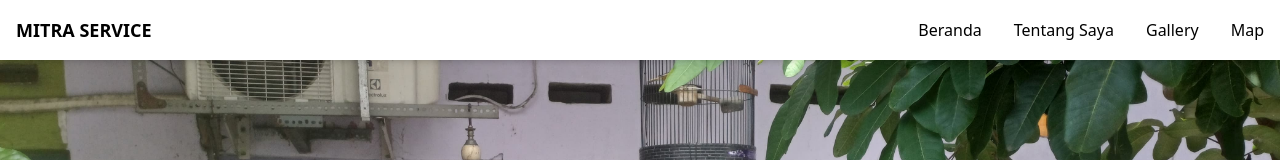
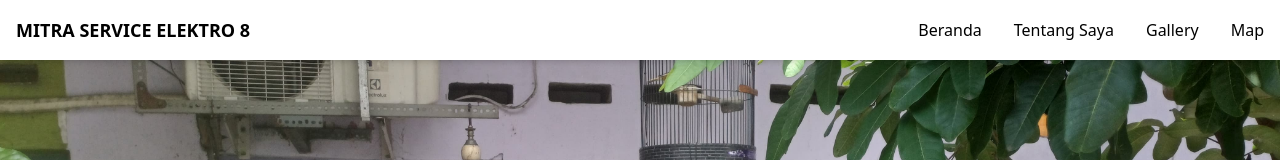
Before and after one commit to NevoHz/Mitra-Service-Portofolio, a website: page index.html in a window 1280 px wide. Shown: the top 160 px of the page. Drawn offline with Linux system fonts and the light colour scheme.

Commit message:
Update index.html

```diff
--- a/index.html
+++ b/index.html
@@ -4,7 +4,7 @@
     <meta charset="UTF-8" />
     <meta name="viewport" content="width=device-width, initial-scale=1.0" />
     <link href="dist/css/output.css" rel="stylesheet" />
-    <title>MITRA SERVICE</title>
+    <title>MITRA SERVICE ELEKTRO 8</title>
     <style>
       /* Navbar tetap di atas */
       header {
@@ -38,7 +38,7 @@
       <div class="container mx-auto px-4">
         <div class="flex items-center justify-between py-4">
           <!-- Logo -->
-          <a href="#" class="font-bold text-lg text-black"> MITRA SERVICE </a>
+          <a href="#" class="font-bold text-lg text-black"> MITRA SERVICE ELEKTRO 8 </a>
           <!-- Nav Links (Desktop) -->
           <nav class="hidden lg:flex space-x-8">
             <a href="#home" class="text-base text-black hover:text-gray-500"
```
